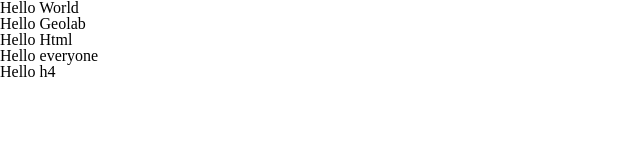
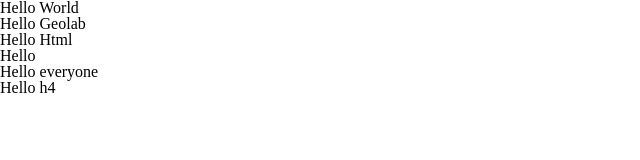
Before and after one commit to Mushni-Chankseliani/lecture-4_group-1, a plain HTML site: page index.html in a window 1280 px wide. Shown: the whole page, without its empty margins (0-640 px from the left). Drawn offline with Linux system fonts and the light colour scheme.

Commit message:
Update index.html

```diff
--- a/index.html
+++ b/index.html
@@ -10,7 +10,7 @@
 		<h1>Hello World</h1>
 		<h2>Hello Geolab</h2>
 		<h3>Hello Html</h3>
-
+		<h2>Hello</h3>
 		<h3>Hello everyone</h3>
 		<h4>Hello h4</h4>
 	</body>
```
